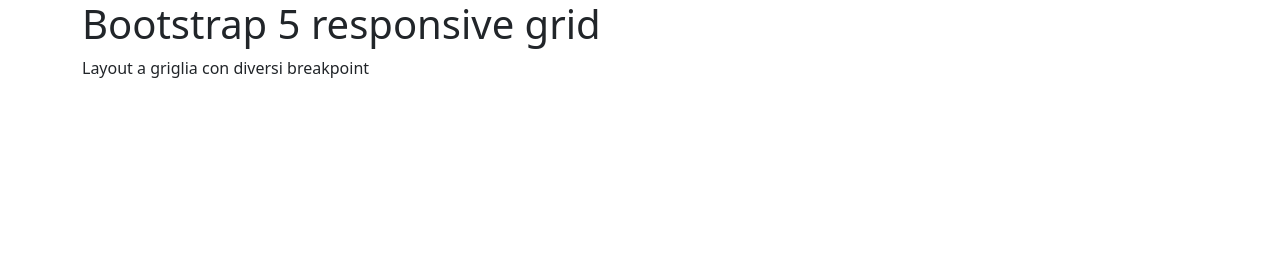
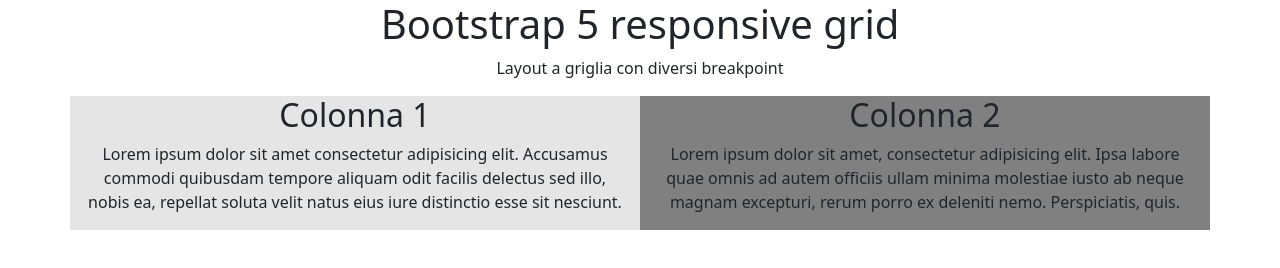
Before and after one commit to Filippo-Gasparini/htmlcss-bootstrap-layout, a plain HTML site: page index.html in a window 1280 px wide. Drawn offline with nearby package versions, Linux system fonts and the light colour scheme.

Commit message:
ADD: la prima colonna

```diff
--- a/app.css
+++ b/app.css
@@ -0,0 +1,15 @@
+.col {
+    background-color: grey;
+    margin-top: 55px;
+
+}
+
+
+
+
+
+
+
+.color-white {
+    background-color:rgba(128, 128, 128, 0.207)
+}
--- a/index.html
+++ b/index.html
@@ -4,16 +4,35 @@
     <meta charset="UTF-8">
     <meta name="viewport" content="width=device-width, initial-scale=1.0">
     <title>Bootstrap Grid Layout</title>
+    <link rel="stylesheet" href="app.css">
     <link href="https://cdn.jsdelivr.net/npm/bootstrap@5.3.3/dist/css/bootstrap.min.css" rel="stylesheet" integrity="sha384-QWTKZyjpPEjISv5WaRU9OFeRpok6YctnYmDr5pNlyT2bRjXh0JMhjY6hW+ALEwIH" crossorigin="anonymous">
 </head>
 <body>
     <section>
-        <div class="container">
+        <div class="container-lg text-center">
             <h1>Bootstrap 5 responsive grid</h1>
             <p>Layout a griglia con diversi breakpoint</p>
         </div>
     </section>
 
+    <section>
+        <div class="container-lg text-center">
+            <div class="row">
+              <div class="col color-white">
+                <h2>Colonna 1</h2>
+                <p>Lorem ipsum dolor sit amet consectetur adipisicing elit. Accusamus commodi quibusdam tempore aliquam odit facilis delectus sed illo, nobis ea, repellat soluta velit natus eius iure distinctio esse sit nesciunt.</p>
+              </div>
+              <div class="col">
+                <h2>Colonna 2</h2>
+                <p>Lorem ipsum dolor sit amet, consectetur adipisicing elit. Ipsa labore quae omnis ad autem officiis ullam minima molestiae iusto ab neque magnam excepturi, rerum porro ex deleniti nemo. Perspiciatis, quis.</p>
+              </div>
+            </div>
+          </div>
+    </section>
+
+    <section>
+        <div clas="container"
+    </section>
 
 
 
```
